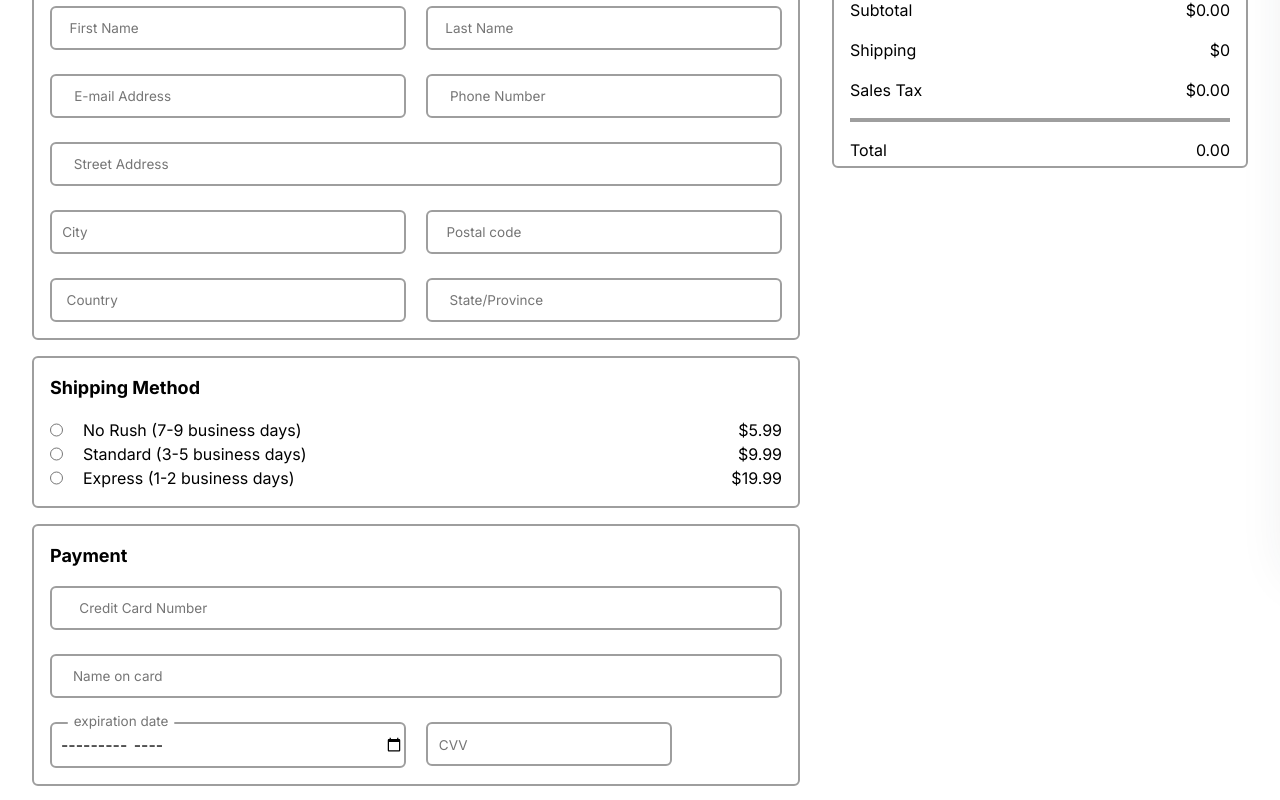
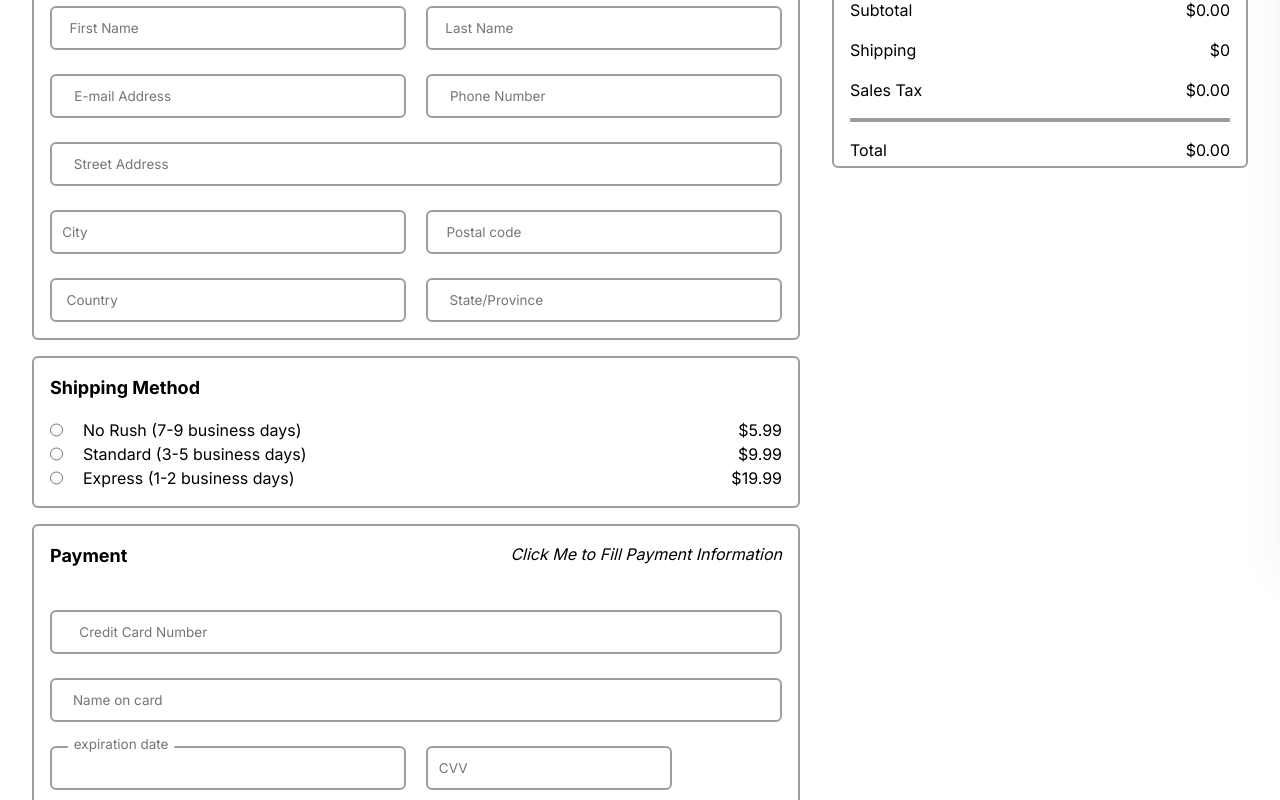
Before and after one commit to Jwensloff/JSJStorefront, a Next.js app: page /checkout in a window 1280 px wide. Shown: the part 240-1040 px from the top of the page. Built offline with nearby package versions, Linux system fonts and the light colour scheme; no server answers; the database is empty.

Commit message:
Add form validation and change image styling in ProductContainer

```diff
--- a/src/components/OrderSummary/OrderSummary.tsx
+++ b/src/components/OrderSummary/OrderSummary.tsx
@@ -10,6 +10,25 @@ export default function OrderSummary({ data }: { data: ShoppingCartProps[] }) {
     shippingMethod: "",
     price: 0,
   });
+  const [paymentData, setPaymentData] = useState({
+    cc: "",
+    name: "",
+    exp: "",
+    cvv: "",
+  });
+  const [fillCreditCard, setFillCreditCard] = useState(false);
+
+  const handlePaymentClick = (
+    e: React.MouseEvent<HTMLButtonElement, MouseEvent>,
+  ) => {
+    e.preventDefault();
+    setPaymentData({
+      cc: "1234 5678 9123 4567",
+      name: "Rick Roll",
+      exp: "01/99",
+      cvv: "321",
+    });
+  };
 
   const handleChange = (e: ChangeEvent<HTMLInputElement>) => {
     const { value, dataset } = e.target;
@@ -47,6 +66,7 @@ export default function OrderSummary({ data }: { data: ShoppingCartProps[] }) {
               <span className="flex flex-col gap-5 md:flex-row justify-between ">
                 <div className="relative w-full">
                   <input
+                    required
                     id="first name"
                     placeholder=""
                     className="py-2 pl-2 border-2 w-full border-gray-500 rounded-md peer bg-transparent focus:ring-0 focus:border-blue-700"
@@ -60,6 +80,7 @@ export default function OrderSummary({ data }: { data: ShoppingCartProps[] }) {
                 </div>
                 <div className="relative w-full ">
                   <input
+                    required
                     id="last name"
                     placeholder=""
                     className="py-2 pl-2 border-2 w-full border-gray-500 rounded-md peer bg-transparent focus:ring-0 focus:border-blue-700"
@@ -75,6 +96,8 @@ export default function OrderSummary({ data }: { data: ShoppingCartProps[] }) {
               <span className="flex flex-col gap-5 md:flex-row justify-between">
                 <div className="relative w-full">
                   <input
+                    type="email"
+                    required
                     id="e-mail address"
                     placeholder=""
                     className=" py-2 pl-2 border-2 w-full border-gray-500 rounded-md peer  focus:ring-0 focus:border-blue-700"
@@ -88,6 +111,8 @@ export default function OrderSummary({ data }: { data: ShoppingCartProps[] }) {
                 </div>
                 <div className="relative w-full">
                   <input
+                    type="tel"
+                    required
                     id="phone number"
                     placeholder=""
                     className=" py-2 pl-2 border-2 w-full border-gray-500 rounded-md peer  focus:ring-0 focus:border-blue-700"
@@ -103,6 +128,7 @@ export default function OrderSummary({ data }: { data: ShoppingCartProps[] }) {
               <span>
                 <div className="relative w-full">
                   <input
+                    required
                     id="street address"
                     placeholder=""
                     className=" py-2 pl-2 border-2 w-full border-gray-500 rounded-md peer  focus:ring-0 focus:border-blue-700"
@@ -118,6 +144,7 @@ export default function OrderSummary({ data }: { data: ShoppingCartProps[] }) {
               <span className="flex flex-col gap-5 md:flex-row justify-between">
                 <div className="relative w-full">
                   <input
+                    required
                     id="city"
                     placeholder=""
                     className=" py-2 pl-2 border-2 w-full border-gray-500 rounded-md peer  focus:ring-0 focus:border-blue-700"
@@ -131,6 +158,7 @@ export default function OrderSummary({ data }: { data: ShoppingCartProps[] }) {
                 </div>
                 <div className="relative w-full">
                   <input
+                    required
                     id="postal code"
                     placeholder=""
                     className=" py-2 pl-2 border-2 w-full border-gray-500 rounded-md peer  focus:ring-0 focus:border-blue-700"
@@ -146,6 +174,7 @@ export default function OrderSummary({ data }: { data: ShoppingCartProps[] }) {
               <span className="flex flex-col gap-5 md:flex-row justify-between">
                 <div className="relative w-full">
                   <input
+                    required
                     id="country"
                     placeholder=""
                     className=" py-2 pl-2 border-2 w-full border-gray-500 rounded-md peer  focus:ring-0 focus:border-blue-700"
@@ -159,6 +188,7 @@ export default function OrderSummary({ data }: { data: ShoppingCartProps[] }) {
                 </div>
                 <div className="relative w-full">
                   <input
+                    required
                     id="state or province"
                     placeholder=""
                     className=" py-2 pl-2 border-2 w-full border-gray-500 rounded-md peer  focus:ring-0 focus:border-blue-700"
@@ -187,6 +217,7 @@ export default function OrderSummary({ data }: { data: ShoppingCartProps[] }) {
               <div className="flex justify-between">
                 <span className="flex gap-5">
                   <input
+                    required
                     id="no rush"
                     name="shipping"
                     type="radio"
@@ -205,6 +236,7 @@ export default function OrderSummary({ data }: { data: ShoppingCartProps[] }) {
               <div className="flex justify-between">
                 <span className="flex gap-5">
                   <input
+                    required
                     id="standard"
                     name="shipping"
                     type="radio"
@@ -223,6 +255,7 @@ export default function OrderSummary({ data }: { data: ShoppingCartProps[] }) {
               <div className="flex justify-between">
                 <span className="flex gap-5">
                   <input
+                    required
                     id="express"
                     name="shipping"
                     type="radio"
@@ -242,11 +275,20 @@ export default function OrderSummary({ data }: { data: ShoppingCartProps[] }) {
           </section>
           <section className="flex flex-col p-4 w-full border-2 border-gray-500 rounded-md">
             <fieldset className="flex flex-col gap-6">
-              <legend className="text-lg font-bold pb-4">Payment</legend>
-
+              <span className="flex justify-between">
+                <legend className="text-lg font-bold pb-4">Payment</legend>
+                <button
+                  className="flex italic"
+                  onClick={(e) => handlePaymentClick(e)}
+                >
+                  Click Me to Fill Payment Information
+                </button>
+              </span>
               <div className="relative w-full">
                 <input
+                  required
                   id="credit card number"
+                  value={paymentData.cc}
                   placeholder=""
                   className=" py-2 pl-2 border-2 w-full border-gray-500 rounded-md peer  focus:ring-0 focus:border-blue-700"
                 />
@@ -260,7 +302,9 @@ export default function OrderSummary({ data }: { data: ShoppingCartProps[] }) {
 
               <div className="relative w-full">
                 <input
+                  required
                   id="name on card"
+                  value={paymentData.name}
                   placeholder=""
                   className=" py-2 pl-2 border-2 w-full border-gray-500 rounded-md peer  focus:ring-0 focus:border-blue-700"
                 />
@@ -275,9 +319,9 @@ export default function OrderSummary({ data }: { data: ShoppingCartProps[] }) {
               <span className="flex flex-col gap-5 md:flex-row justify-between">
                 <div className="relative w-full">
                   <input
+                    required
                     id="expiration month"
-                    pattern="[0-9]{2}-[0-9]{2}"
-                    type="month"
+                    value={paymentData.exp}
                     className="py-2 pl-2 w-full border-2 border-gray-500 rounded-md peer  focus:ring-0 focus:border-blue-700"
                   />
                   <label
@@ -289,7 +333,9 @@ export default function OrderSummary({ data }: { data: ShoppingCartProps[] }) {
                 </div>
                 <div className="relative w-full">
                   <input
+                    required
                     id="CVV"
+                    value={paymentData.cvv}
                     placeholder=""
                     className=" py-2 pl-2 w-auto border-2 border-gray-500 rounded-md peer  focus:ring-0 focus:border-blue-700"
                   />
@@ -327,7 +373,7 @@ export default function OrderSummary({ data }: { data: ShoppingCartProps[] }) {
         </div>
         <div className="flex flex-row gap-8 pt-4 border-t-4 border-gray-500 justify-between">
           <p>Total</p>
-          <p>{totalPrice}</p>
+          <p>${totalPrice}</p>
         </div>
       </section>
     </main>
--- a/src/components/ShoppingCart/CartPreview/CartPreview.tsx
+++ b/src/components/ShoppingCart/CartPreview/CartPreview.tsx
@@ -64,12 +64,14 @@ export default function CartPreview({
                 key={product.id}
                 className="w-full pb-5 pr-5 flex flex-row justify-evenly border-b-4 border-black border-double"
               >
-                <div className=" w-full flex flex-row justify-between gap-5">
+                <div className=" w-full  items-center flex flex-row justify-between gap-5">
                   <Image
                     src={product.image}
                     alt={product.title}
-                    width={100}
+                    width={90}
                     height={75}
+                    style={{ objectFit: "contain", maxWidth: "90px" }}
+                    className="ml-3"
                   />
                   <div className="w-full flex flex-col items-center gap-2">
                     <Typography
@@ -145,11 +147,9 @@ export default function CartPreview({
               </div>
             ))}
           </div>
-          <div className="w-full h-1 bg-black mt-14"></div>
-          <p className="text-3xl font-bold text-center">
+          <p className="text-3xl mt-5 font-bold text-center">
             Subtotal - ${cartTotal?.toFixed(2)}
           </p>
-          <div className="w-full h-1 bg-black"></div>
           <div className="flex flex-col mt-10 mb-10">
             <a href="/shopping-cart">
               <Button
```
